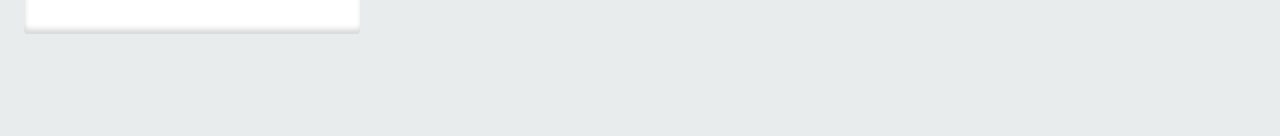
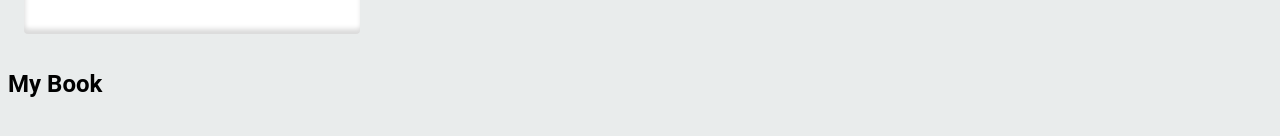
Before and after one commit to will-flores1/library-local, a plain HTML site: page index.html in a window 1280 px wide. Shown: the part 500-636 px from the top of the page. Drawn offline with Linux system fonts and the light colour scheme.

Commit message:
Update header

```diff
--- a/index.html
+++ b/index.html
@@ -36,7 +36,7 @@
             <input type="button" id="add-book" value="Add Book">
         </div>
         <div id="my-books">
-
+            <h2>My Book</h2>
         </div>
         <script src="javascript.js" async defer></script>
     </body>
```
